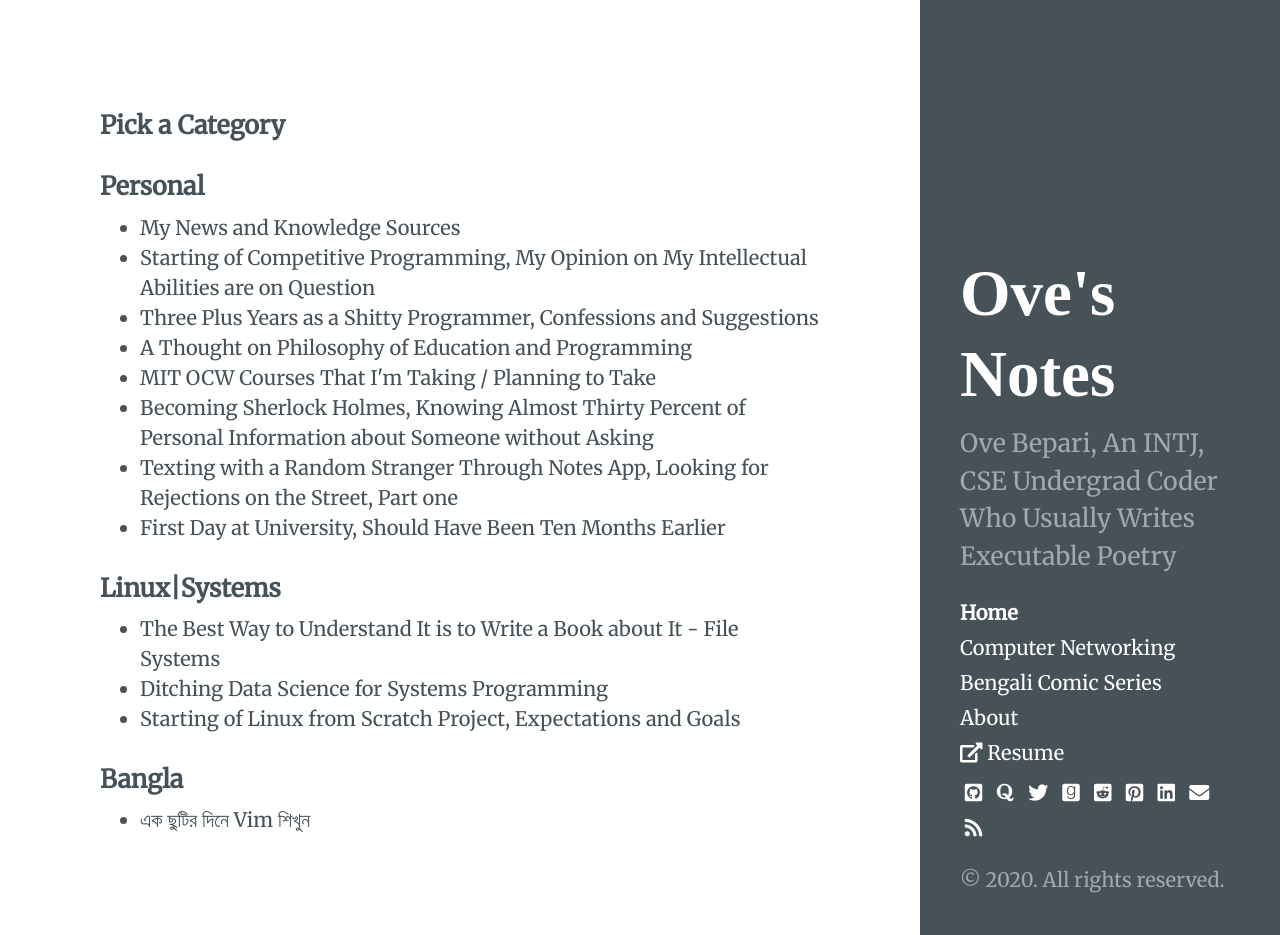
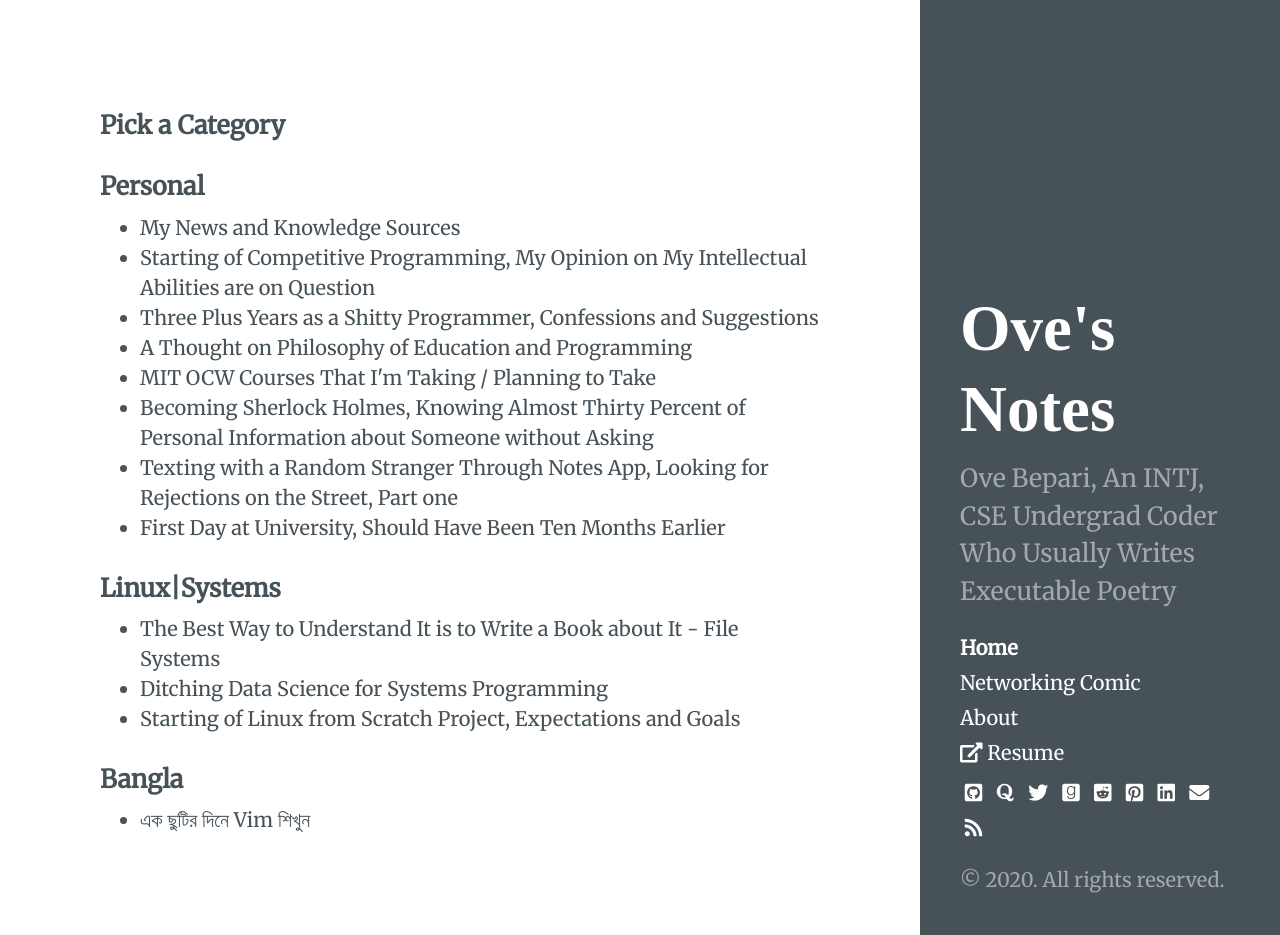
Before and after one commit to ovebepari/ovebepari.github.io, a Jekyll site: the page built from index.html, in a window 1280 px wide and 935 px high. Built offline with Jekyll 4.4.1, drawn with Linux system fonts in a browser that asks for light colours.

Commit message:
does comic link work?

```diff
--- a/Computer Networking Series.md
+++ b/Computer Networking Series.md
@@ -1,7 +1,7 @@
 ---
 layout: page
-title: Computer Networking Bengali Comic Series
+title: Networking Comic
 ---
 
 
-Episode one: ![পরিচিতি](/Networking_Comics/about_from_net)
+Episode one: ![পরিচিতি](/Networking_Comics/about_from_net.md)
```
